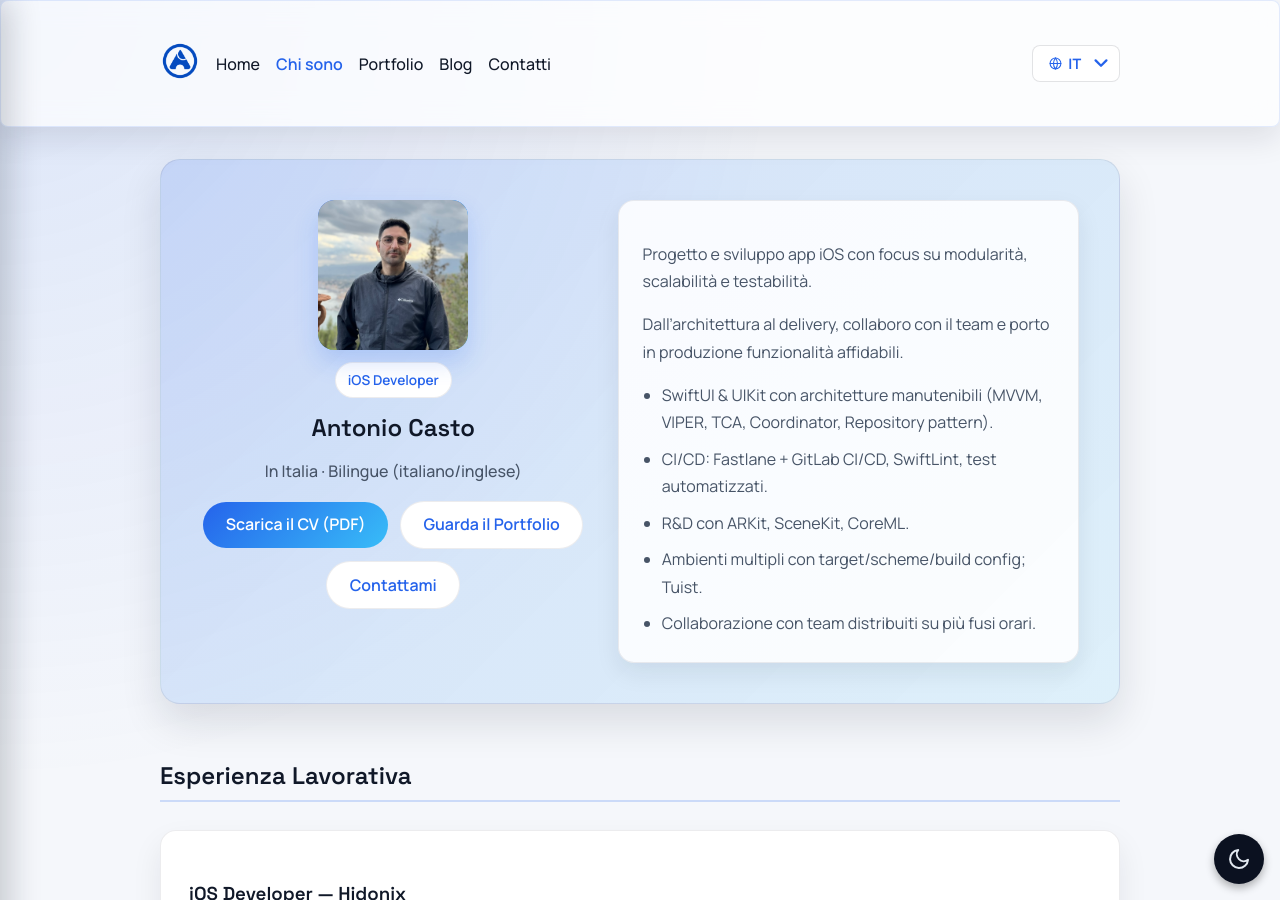
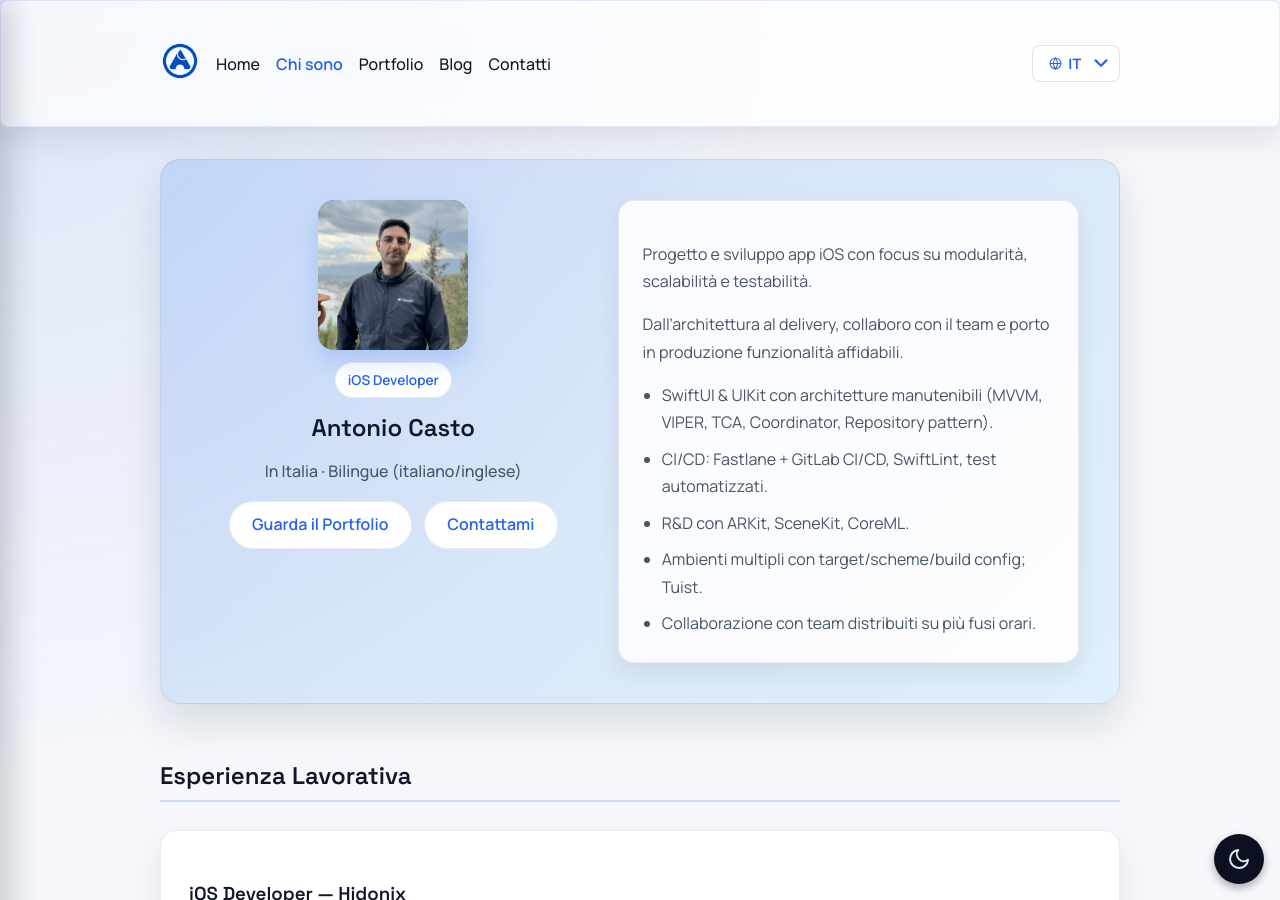
Before and after one commit to antoniocasto/acasto.dev, a Jekyll site: the page built from it/about.markdown, in a window 1280 px wide and 900 px high. Built offline with Jekyll 4.4.1, drawn with Linux system fonts in a browser that asks for light colours.

Commit message:
Updae website

```diff
--- a/en/about.markdown
+++ b/en/about.markdown
@@ -16,7 +16,6 @@ permalink: "/en/about/"
     <h1>Antonio Casto</h1>
     <p class="role-line">Based in Italy · Fully bilingual (English/Italian)</p>
     <div class="cta-row">
-      <a class="cta-button" href="/assets/cv/antonio-casto-cv-en.pdf">Download CV (PDF)</a>
       <a class="cta-button cta-button--ghost" href="/en/portfolio/">View Portfolio</a>
       <a class="cta-link" href="/en/contacts/">Contact Me</a>
     </div>
@@ -127,7 +126,6 @@ permalink: "/en/about/"
 
 <section class="about-section">
   <div class="cta-row cta-row--full">
-    <a class="cta-button" href="/assets/cv/antonio-casto-cv-en.pdf">Download CV (PDF)</a>
     <a class="cta-button cta-button--ghost" href="/en/portfolio/">View Portfolio</a>
     <a class="cta-link" href="/en/contacts/">Contact Me</a>
   </div>
--- a/it/about.markdown
+++ b/it/about.markdown
@@ -15,7 +15,6 @@ permalink: "/it/about/"
     <h1>Antonio Casto</h1>
     <p class="role-line">In Italia · Bilingue (italiano/inglese)</p>
     <div class="cta-row">
-      <a class="cta-button" href="/assets/cv/antonio-casto-cv-it.pdf">Scarica il CV (PDF)</a>
       <a class="cta-button cta-button--ghost" href="/it/portfolio/">Guarda il Portfolio</a>
       <a class="cta-link" href="/it/contacts/">Contattami</a>
     </div>
@@ -126,7 +125,6 @@ permalink: "/it/about/"
 
 <section class="about-section">
   <div class="cta-row cta-row--full">
-    <a class="cta-button" href="/assets/cv/antonio-casto-cv-it.pdf">Scarica il CV (PDF)</a>
     <a class="cta-button cta-button--ghost" href="/it/portfolio/">Guarda il Portfolio</a>
     <a class="cta-link" href="/it/contacts/">Contattami</a>
   </div>
```
Also changed, not shown: 2 other files.
